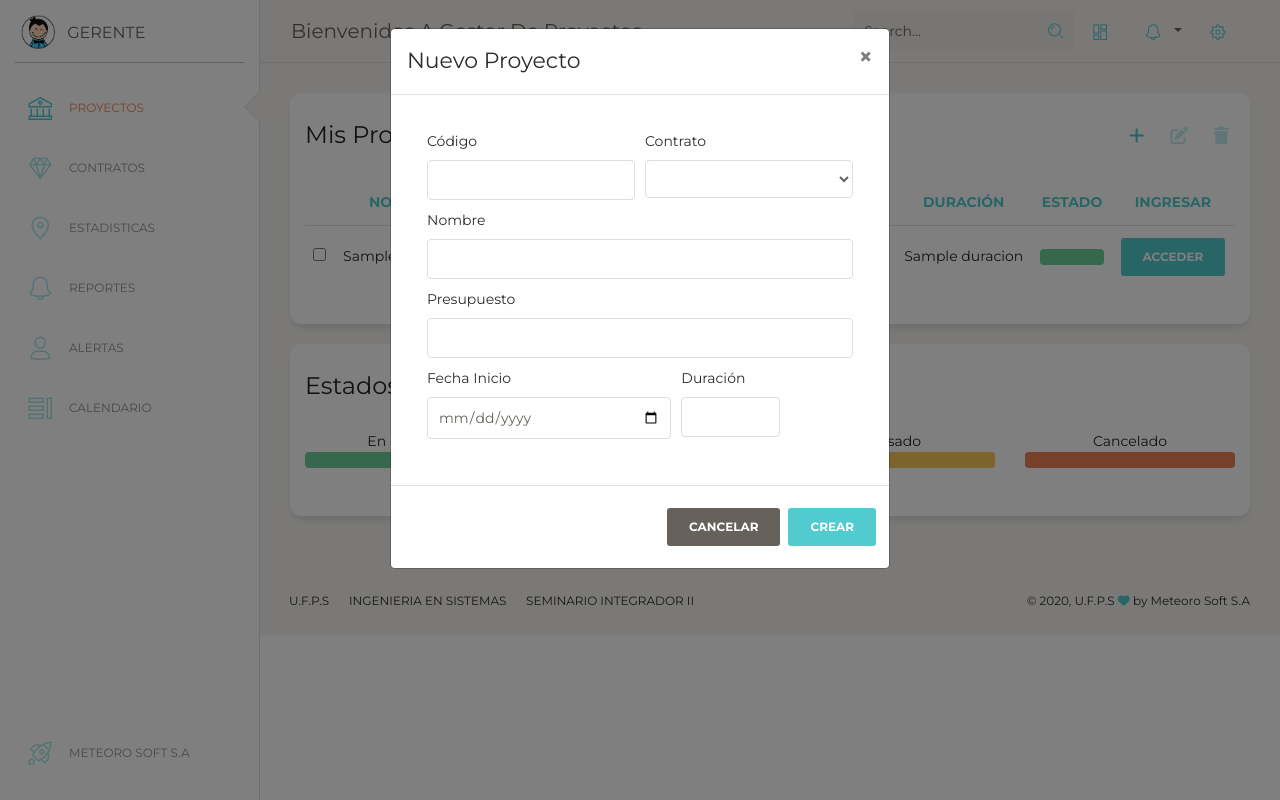
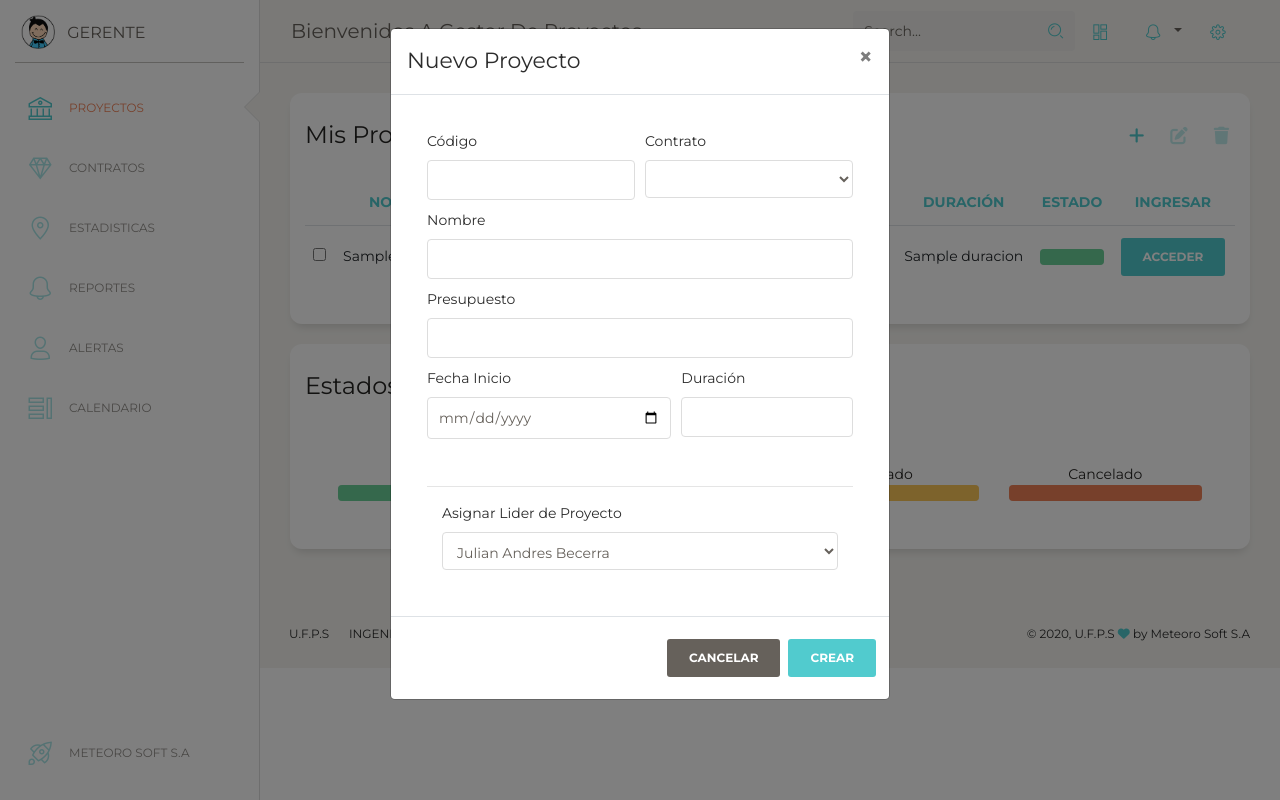
Before and after one commit to JulianVega03/AsteroideSoft, a PHP site: the page made by views/gerente/proyectos/listar.php in a window 1280 px wide, after a click that opens the changed part. Run offline with PHP 8.4, Linux system fonts and the light colour scheme; the template is opened without the code that fills it: most values are stand-ins (such as "Sample title", 1, 10 or a date in 2020); data that the repository does not hold is empty; some libraries are stand-ins or nearby versions.

Commit message:
Todo Proyectos Funcionales

```diff
--- a/libs/App.php
+++ b/libs/App.php
@@ -28,7 +28,7 @@ class App
                 unset($url[1]);
             }
         }
-        $this->params = $url ? array_values($url) : $this->params;
+        $this->params[] = $url ? array_values($url) : $this->params;
 
         call_user_func_array([$this->controller, $this->method], $this->params);
     }
--- a/views/gerente/proyectos/editar.php
+++ b/views/gerente/proyectos/editar.php
@@ -1,4 +1,4 @@
-<div class="modal fade" id="modalEditarProyecto" tabindex="-1" role="dialog" aria-labelledby="exampleModalLongTitle" aria-hidden="true">
+<div class="modal fade" id="modalEditarProyecto<?= $proyecto->getCodigo() ?>" tabindex="-1" role="dialog" aria-labelledby="exampleModalLongTitle" aria-hidden="true">
     <div class="modal-dialog" role="document">
         <div class="modal-content">
             <div class="modal-header">
@@ -14,11 +14,11 @@
                         <div class="form-row">
                             <div class="form-group col-md-6">
                                 <label for="number">Código</label>
-                                <input type="number" class="form-control" id="number" name="codigo" value="<?= $proyecto->getCodigo() ?>" readonly>
+                                <input type="number" class="form-control" id="number<?= $proyecto->getCodigo() ?>" name="codigo" value="<?= $proyecto->getCodigo() ?>" readonly>
                             </div>
                             <div class="form-group col-md-6">
                                 <label for="contrato">Contrato</label>
-                                <select id="contrato" class="form-control" name="contrato">
+                                <select id="contrato<?= $proyecto->getCodigo() ?>" class="form-control" name="contrato">
                                     <?php
                                     foreach ($listaContratos as $contratos) {
                                     ?>
@@ -31,21 +31,21 @@
                         </div>
                         <div class="form-group">
                             <label for="nombre">Nombre</label>
-                            <input type="text" class="form-control" id="nombre" placeholder="Softbuild 2.0" name="nombre" value="<?= $proyecto->getNombre() ?>">
+                            <input type="text" class="form-control" id="nombre<?= $proyecto->getCodigo() ?>" placeholder="Softbuild 2.0" name="nombre" value="<?= $proyecto->getNombre() ?>">
                         </div>
                         <div class="form-group">
                             <label for="presupuesto">Presupuesto</label>
-                            <input type="double" class="form-control" id="presupuesto" placeholder="99.00" name="presupuesto" value="<?= $proyecto->getPresupuesto() ?>">
+                            <input type="double" class="form-control" id="presupuesto<?= $proyecto->getCodigo() ?>" placeholder="99.00" name="presupuesto" value="<?= $proyecto->getPresupuesto() ?>">
                         </div>
                         <div class="form-row">
                             <div class="form-group col-md-7">
                                 <label for="fecha">Fecha Inicio</label>
-                                <input type="date" class="form-control" id="fecha" value="<?= $proyecto->getPeriodoInicio()?>" name="periodoInicio">
+                                <input type="date" class="form-control" id="fecha<?= $proyecto->getCodigo() ?>" value="<?= $proyecto->getPeriodoInicio()?>" name="periodoInicio">
                             </div>
 
                             <div class="form-group col-md-3">
                                 <label for="duracion">Duración</label>
-                                <input type="number" class="form-control" id="duracion" value="<?= $proyecto->getDuracion() ?>" name="duracion">
+                                <input type="number" class="form-control" id="duracion<?= $proyecto->getCodigo() ?>" value="<?= $proyecto->getDuracion() ?>" name="duracion">
                             </div>
                         </div>
                     </div>
--- a/views/gerente/proyectos/eliminar.php
+++ b/views/gerente/proyectos/eliminar.php
@@ -1,4 +1,4 @@
-<div class="modal fade" id="modalEliminarProyecto" tabindex="-1" role="dialog" aria-labelledby="exampleModalLongTitle" aria-hidden="true">
+<div class="modal fade" id="modalEliminarProyecto<?= $proyecto->getCodigo() ?>" tabindex="-1" role="dialog" aria-labelledby="exampleModalLongTitle" aria-hidden="true">
     <div class="modal-dialog" role="document">
         <div class="modal-content">
             <div class="modal-header">
@@ -7,9 +7,9 @@
                     <span aria-hidden="true">&times;</span>
                 </button>
             </div>
-                    <form action="<?=URL?>proyectos/eliminar/<?=$proyecto->getCodigo()?>" method="get">
+            <form action="<?= URL ?>proyectos/eliminar/<?= $proyecto->getCodigo() ?>" method="get" class="form-eliminar">
                 <div class="modal-body text-center">
-                            ¿Estas Seguro de Eliminar el Proyecto "<?=$proyecto->getNombre()?>"?
+                    <p class="text-eliminar">¿Estas Seguro de Eliminar el Proyecto "<?= $proyecto->getNombre() ?>"?</p>
                 </div>
                 <div class="modal-footer">
                     <button type="button" class="btn btn-secondary" data-dismiss="modal">Cancelar</button>
--- a/views/gerente/proyectos/listar.php
+++ b/views/gerente/proyectos/listar.php
@@ -14,8 +14,8 @@
                         <h4 class="card-title"> Mis Proyectos</h4>
                         <div class="card-header-icons">
                             <button class="add" data-toggle="modal" data-target="#modalNuevoProyecto"><i class="fas fa-2x fa-plus fa-lg"></i></button>
-                            <button class="edit" data-toggle="modal" data-target="#modalEditarProyecto"><i class="fas fa-2x fa-edit fa-lg"></i></button>
-                            <button class="delete" data-toggle="modal" data-target="#modalEliminarProyecto"><i class="fas fa-2x fa-trash fa-lg"></i></button>
+                            <button class="edit" data-toggle="modal" data-target="#modalEditarProyecto" disabled><i class="fas fa-2x fa-edit fa-lg"></i></button>
+                            <button class="delete" data-toggle="modal" data-target="#modalEliminarProyecto" disabled><i class="fas fa-2x fa-trash fa-lg"></i></button>
                         </div>
                     </div>
                     <div class="card-body">
@@ -52,7 +52,7 @@
                                     foreach ($listProyectos as $proyecto) {
                                     ?>
                                         <tr>
-                                            <td><input type="checkbox"></td>
+                                            <td><input type="checkbox" class="<?= $proyecto->getCodigo() ?>"></td>
                                             <td>
                                                 <?= $proyecto->getNombre() ?>
                                             </td>
@@ -74,15 +74,15 @@
                                                 </div>
                                             </td>
                                             <td>
-                                                <button type="button" class="btn btn-primary">Acceder</button>
+                                                <a type="button" href="" class="btn btn-primary">Acceder</a>
                                             </td>
                                         </tr>
 
                                         <!-- Modal Delete-->
-                                        <?php include_once 'views/gerente/proyectos/eliminar.php'; ?>
+                                        <?php include 'views/gerente/proyectos/eliminar.php'; ?>
 
                                         <!-- Modal Edit-->
-                                        <?php include_once 'views/gerente/proyectos/editar.php'; ?>
+                                        <?php include 'views/gerente/proyectos/editar.php'; ?>
 
                                     <?php } ?>
                                 </tbody>
@@ -90,13 +90,14 @@
                         </div>
                     </div>
                 </div>
+
                 <div class="card">
                     <div class="card-header">
                         <h4 class="card-title"> Estados de un Proyecto</h4>
                     </div>
-                    <div class="card-body text-center pb-5">
+                    <div class="card-body text-center pb-5 pt-5 pl-5 pr-5">
                         <div class="row">
-                            <div class="col-md-3 text-center">
+                            <div class="col-md-3">
                                 En progreso
                                 <div class="progress">
                                     <div class="progress-bar bg-success" role="progressbar" style="width: 100%" aria-valuenow="25" aria-valuemin="0" aria-valuemax="100"></div>
@@ -127,18 +128,44 @@
             </div>
         </div>
 
-        <!-- Modal New-->
+        <!-- Modal New Project -->
         <?php require_once 'views/gerente/proyectos/nuevo.php'; ?>
+
+        <!-- Modal - Eliminar varios al tiempo  -->
+        <div class="modal fade" id="modalEliminarProyectos" tabindex="-1" role="dialog" aria-labelledby="exampleModalLongTitle" aria-hidden="true">
+            <div class="modal-dialog" role="document">
+                <div class="modal-content">
+                    <div class="modal-header">
+                        <h5 class="modal-title" id="exampleModalLongTitle">Eliminar Proyecto</h5>
+                        <button type="button" class="close" data-dismiss="modal" aria-label="Close">
+                            <span aria-hidden="true">&times;</span>
+                        </button>
+                    </div>
+                    <form action="" method="get" class="form-eliminar-varios">
+                        <div class="modal-body text-center">
+                            <p class="text-eliminar">¿Estas Seguro de Eliminar Estos Proyectos?</p>
+                        </div>
+                        <div class="modal-footer">
+                            <button type="button" class="btn btn-secondary" data-dismiss="modal">Cancelar</button>
+                            <button type="submit" class="btn btn-danger">Confirmar</button>
+                        </div>
+                    </form>
+                </div>
+            </div>
+        </div>
 
 
     </div>
     <script>
-        $('.edit').prop("disabled", true);
-        $('.delete').prop("disabled", true);
+        // $('.edit').prop("disabled", true);
+        // $('.delete').prop("disabled", true);
         var checks = $(':checkbox');
+
         for (const check of checks) {
             check.addEventListener('click', actualizar);
         }
+
+        var cadena = "<?= URL ?>proyectos/eliminar/";
 
         function actualizar() {
             var checks = $('tbody > tr > td > :checked');
@@ -151,10 +178,27 @@
                 $('.add').prop("disabled", true);
                 $('.edit').prop("disabled", false);
                 $('.delete').prop("disabled", false);
+
+                var selected = checks[0].className;
+                var buttonEdit = document.querySelector(".edit");
+                var buttonDelete = document.querySelector(".delete");
+                buttonEdit.setAttribute("data-target", "#modalEditarProyecto" + selected);
+                buttonDelete.setAttribute("data-target", "#modalEliminarProyecto" + selected);
             } else {
                 $('.add').prop("disabled", true);
                 $('.edit').prop("disabled", true);
                 $('.delete').prop("disabled", false);
+
+                var action = "<?= URL ?>proyectos/eliminar/";
+
+                for (const check of checks) {
+                    action = action + check.className + "/";
+                }
+                var formEliminar = document.querySelector(".form-eliminar-varios");
+                formEliminar.setAttribute("action", action);
+
+                var buttonDelete = document.querySelector(".delete");
+                buttonDelete.setAttribute("data-target", "#modalEliminarProyectos");
             }
         }
     </script>
--- a/views/gerente/proyectos/nuevo.php
+++ b/views/gerente/proyectos/nuevo.php
@@ -43,11 +43,23 @@
                                 <input type="date" class="form-control" id="fecha" name="periodoInicio" required>
                             </div>
 
-                            <div class="form-group col-md-3">
+                            <div class="form-group col-md-5">
                                 <label for="duracion">Duración</label>
                                 <input type="number" class="form-control" id="duracion" name="duracion" required>
                             </div>
                         </div>
+                        <br>
+                        <hr>
+                        <!-- NO FUNCIONA AUN -->
+                        <div class="form-group col-md-12 ">
+                            <label for="">Asignar Lider de Proyecto</label>
+                            <select id="lider_proyecto" class="form-control" name="lider">
+                                <option value="">Julian Andres Becerra</option>
+                                <option value="">Angel Yesid Mondragon</option>
+                                <option value="">Frank Jean Gomez</option>
+                            </select>
+                        </div>
+                        <!-- /FIN -->
                     </div>
                 </div>
                 <div class="modal-footer">
--- a/views/index.php
+++ b/views/index.php
@@ -6,6 +6,7 @@
     <meta name="viewport" content="width=device-width, initial-scale=1.0">
     <meta http-equiv="X-UA-Compatible" content="ie=edge" />
     <link rel="stylesheet" href="<?= URL ?>public/css/style.css">
+    <link rel="icon" type="image/png" href="<?= URL ?>public/assets/img/favicon.png">
     <script src="https://kit.fontawesome.com/e43617e4d2.js" crossorigin="anonymous"></script>
     <title>Inicio</title>
 </head>
@@ -17,7 +18,7 @@
             <form action="<?= URL ?>index/login" method="POST">
                 <h1>Ingresar</h1>
                 <?php
-                if(isset($loginResponse)){
+                if (isset($loginResponse)) {
                     echo '<h5 style="color:red">';
                     echo $loginResponse;
                     echo '</h5>';
```
Also changed, not shown: controllers/ProyectosController.php (+22 -22 lines), views/error.php (+4 -4 lines). Lines whose indentation alone changed are shown as unchanged.
